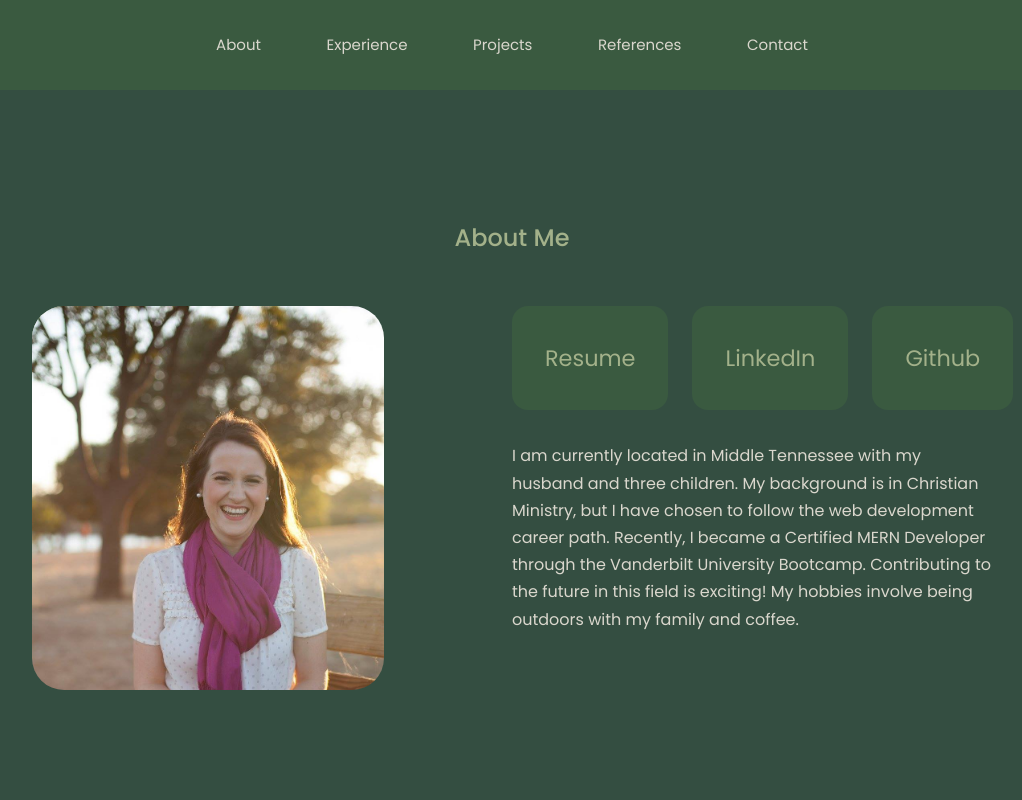
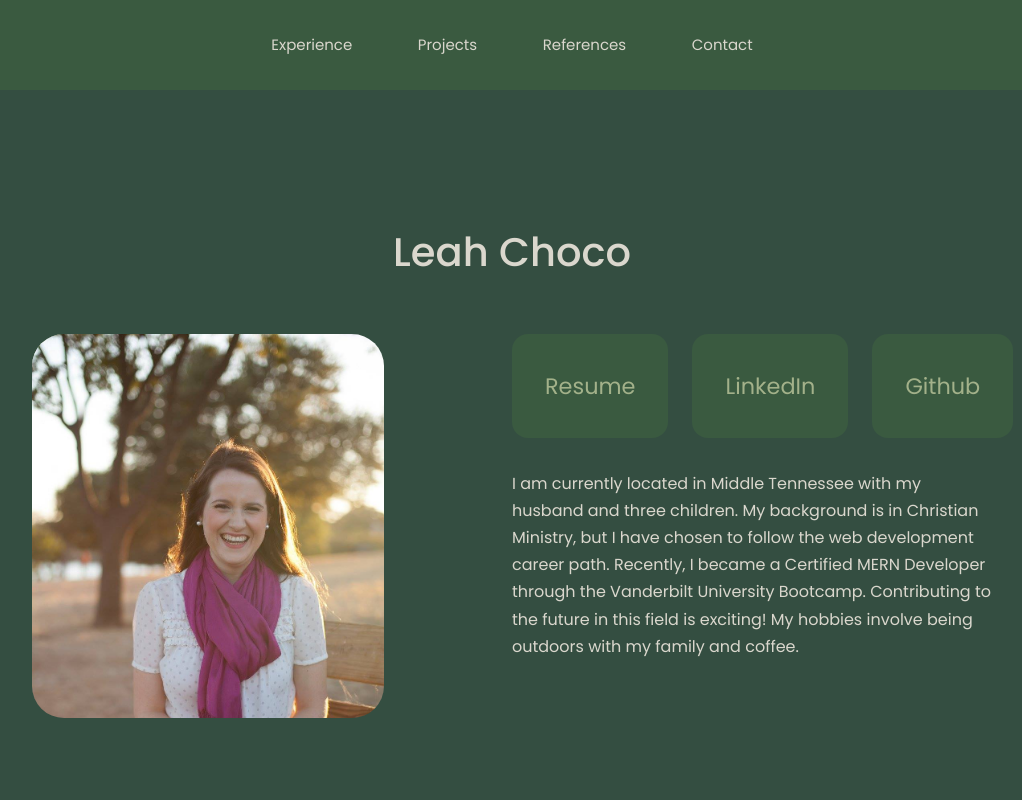
Before and after one commit to leah-choco/Portfolio, a React (Create React App) app: page / in a window 1280 px wide. Shown: the top 800 px of the page, without its empty margins (128-1150 px from the left). Built offline with nearby package versions, Linux system fonts and the light colour scheme.

Commit message:
Restyling About Me and removing from nav

```diff
--- a/src/components/About/About.jsx
+++ b/src/components/About/About.jsx
@@ -5,7 +5,7 @@ import './about.css';
 const About = () => {
   return (
    <section id='about'>
-    <h2>About Me</h2>
+    <h1 className='name__styling'>Leah Choco</h1>
 
     <div className='container about__container'>
       <div className='about__me'>
--- a/src/components/About/about.css
+++ b/src/components/About/about.css
@@ -3,6 +3,14 @@
     grid-template-columns: 35% 50%;
     gap: 15%;
 
+}
+
+.name__styling {
+    display: flex;
+    justify-content: center;
+    align-items: center;
+    margin-bottom: 3rem;
+    color: var(--color-white);
 }
 
 .about__me {
--- a/src/components/Nav/Nav.jsx
+++ b/src/components/Nav/Nav.jsx
@@ -5,7 +5,6 @@ import './nav.css';
 const Nav = () => {
   return (
     <nav>
-      <a href="#about">About</a>
       <a href="#experience">Experience</a>
       <a href="#projects">Projects</a>
       <a href="#references">References</a>
```
